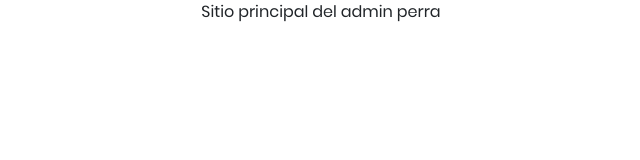
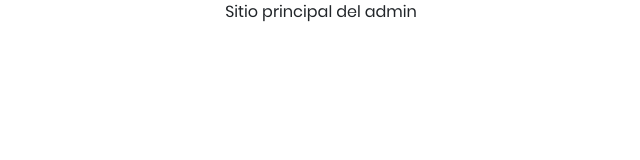
Before and after one commit to 2021-2-PROYIETI-EZPZ/Front-End, a React (Create React App) app: page /homeAdmin in a window 1280 px wide. Shown: the top 160 px of the page, without its empty margins (319-959 px from the left). Built offline with nearby package versions, Linux system fonts and the light colour scheme.

Commit message:
arreglo div

```diff
--- a/src/components/homeAdmin/homeAdmin.js
+++ b/src/components/homeAdmin/homeAdmin.js
@@ -5,7 +5,7 @@ class loginAdmin extends React.Component
     render(){
     return (
         <div>
-            Sitio principal del admin perra
+            Sitio principal del admin
         </div>
     );
     }
```
